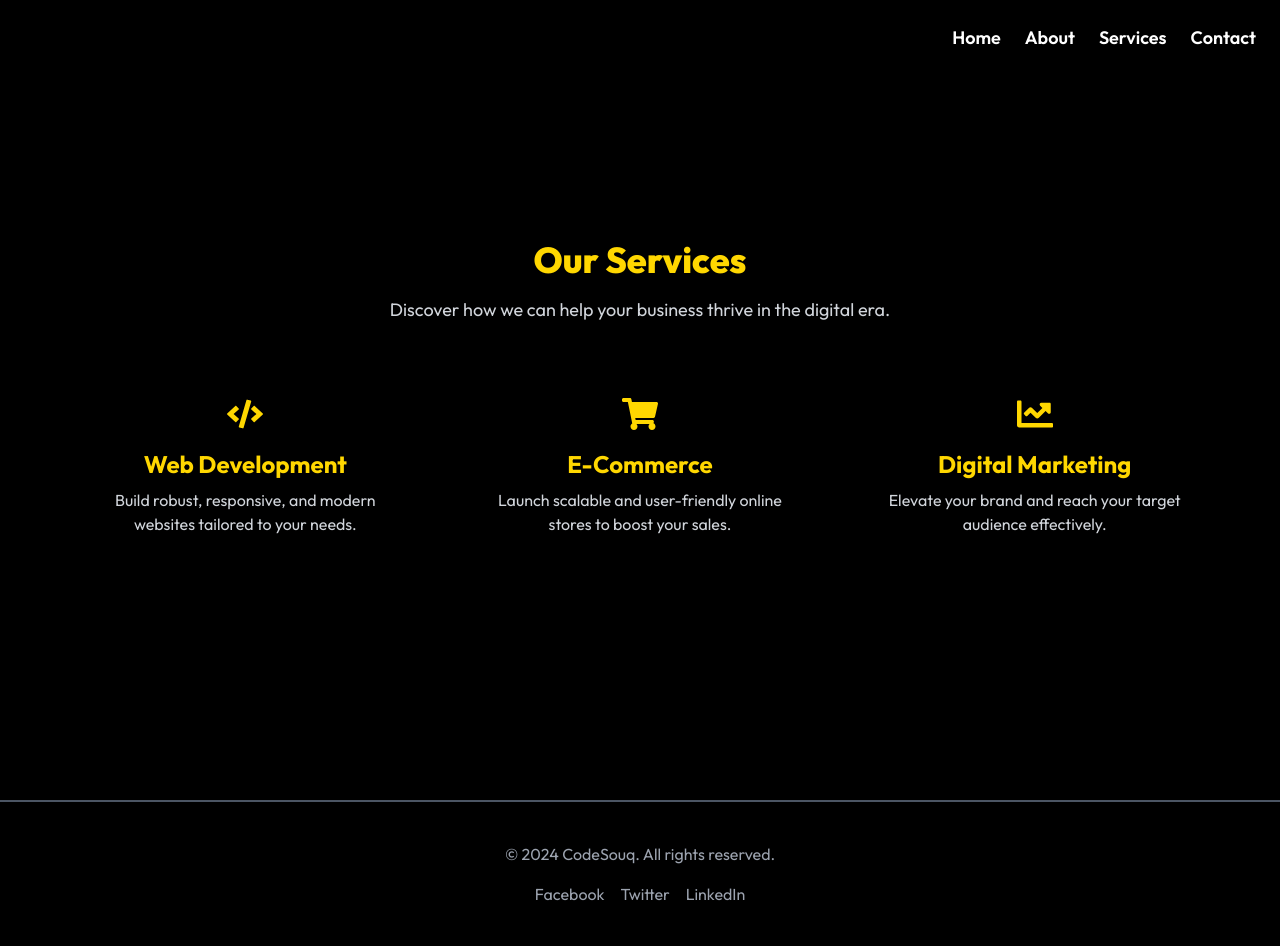
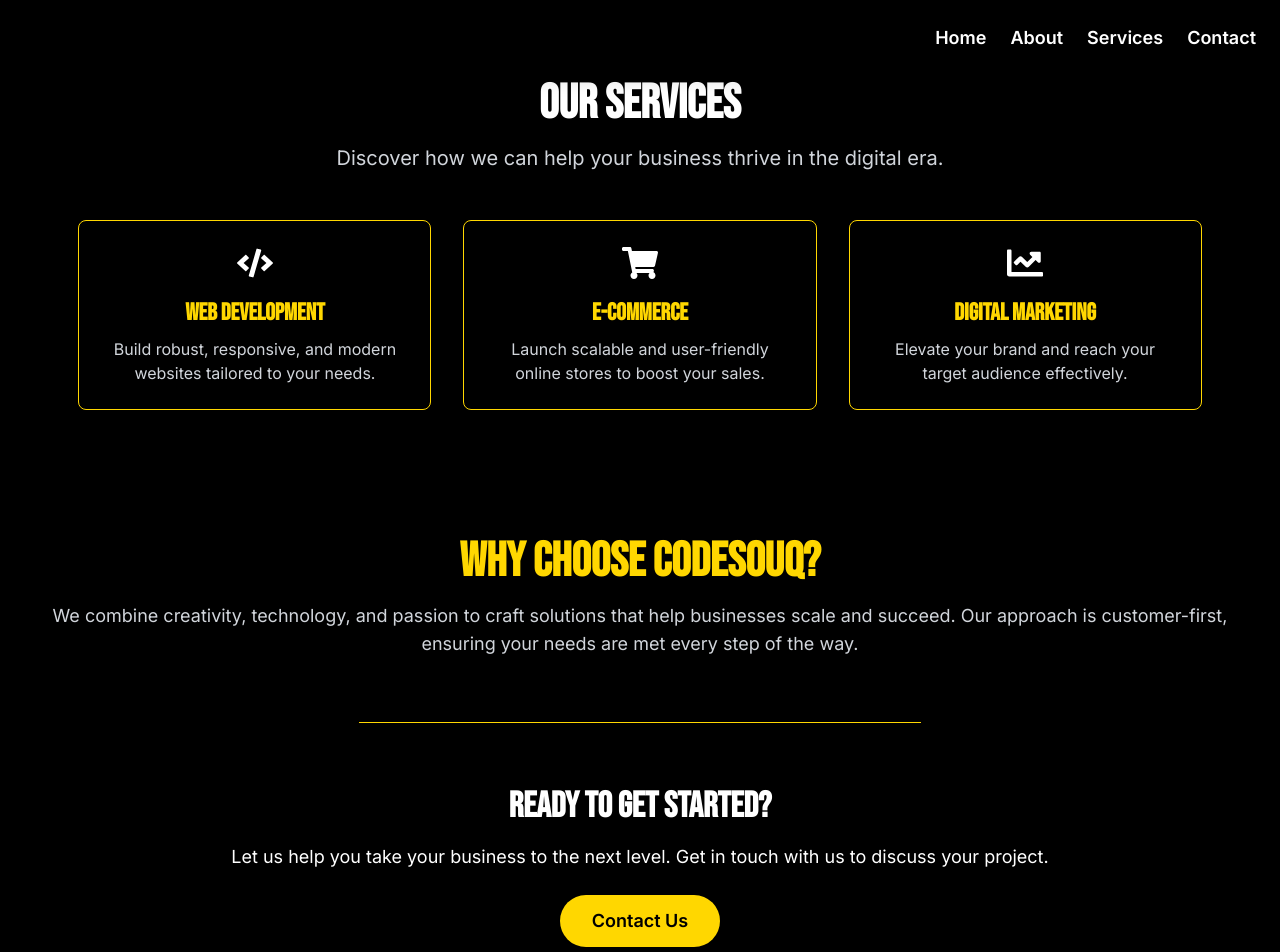
Before and after one commit to razique20/codeSouq, a React (Vite) app: page /services in a window 1280 px wide. Shown: the top 952 px of the page. Built offline with nearby package versions, Linux system fonts and the light colour scheme.

Commit message:
page formatted

```diff
--- a/src/index.css
+++ b/src/index.css
@@ -1,7 +1,13 @@
 @import url('https://fonts.googleapis.com/css2?family=Outfit:wght@100..900&display=swap');
+@import url('https://fonts.googleapis.com/css2?family=Inter:ital,opsz,wght@0,14..32,100..900;1,14..32,100..900&family=Outfit:wght@100..900&display=swap');
+@import url('https://fonts.googleapis.com/css2?family=Bebas+Neue&family=Inter:ital,opsz,wght@0,14..32,100..900;1,14..32,100..900&family=Outfit:wght@100..900&display=swap');
+*{
+  font-family: "Inter", serif;
+}
 
-*{
-  font-family: "Outfit", serif;
+
+h1,h2,h3,h4,h5,h6{
+  font-family: "Bebas Neue", sans-serif;
 }
 
 @tailwind base;
--- a/src/pages/About.jsx
+++ b/src/pages/About.jsx
@@ -1,9 +1,16 @@
 // src/pages/About.jsx
-import React from 'react';
 import { FaLightbulb, FaRocket, FaHandshake } from 'react-icons/fa';
 import { motion } from 'framer-motion'; // Import framer-motion
+import { useNavigate } from 'react-router-dom';
+const About = () => {
 
-const About = () => {
+
+    const navigate = useNavigate()
+
+    const handleLearnMoreClick = () => {
+        window.scrollTo(0, 0); // Scroll to the top of the page
+        navigate('/contact'); // Navigate to the /about page
+      };
   return (
     <div className="bg-black text-white py-10">
       {/* Hero Section */}
@@ -15,7 +22,7 @@
       >
         <div className="container mx-auto px-6 text-center">
           <motion.h1
-            className="text-5xl font-bold text-white mb-6"
+            className="text-5xl font-bold text-white mb-6 hover:text-gold"
             initial={{ y: -100, opacity: 0 }}
             animate={{ y: 0, opacity: 1 }}
             transition={{ duration: 0.8 }}
@@ -34,92 +41,71 @@
       </motion.section>
 
       {/* Mission, Vision, and Values */}
-      <motion.section
-        className="py-16"
-        initial={{ opacity: 0 }}
-        animate={{ opacity: 1 }}
-        transition={{ duration: 1 }}
-      >
+      <section className="py-16 w-[90%] mx-auto">
         <div className="container mx-auto px-6 grid md:grid-cols-3 gap-12">
           {/* Mission */}
-          <motion.div
-            className="text-center"
-            initial={{ x: -100, opacity: 0 }}
-            animate={{ x: 0, opacity: 1 }}
-            transition={{ duration: 0.8 }}
-          >
-            <FaLightbulb className="text-gold mx-auto text-6xl mb-6 transition duration-300 hover:text-yellow-500" />
-            <h2 className="text-2xl font-bold text-white mb-4">Our Mission</h2>
-            <p className="text-gray-400">
+          <div className="service-card p-8 flex flex-col items-center bg-black text-white rounded-xl shadow-xl border border-gold transition duration-300 hover:shadow-2xl hover:scale-105">
+            <FaLightbulb className="hover:text-gold text-6xl mb-4 transition duration-300 " />
+            <h2 className="text-2xl font-bold text-gold mb-2 text-center">Our Mission</h2>
+            <p className="text-gray-400 text-center">
               Empower businesses with tailored digital solutions that deliver results.
             </p>
-          </motion.div>
+            <p className="text-gray-400 text-center mt-4">
+              We strive to create custom digital solutions that drive success for your business. Let's work together to transform your ideas into reality.
+            </p>
+
+          </div>
 
           {/* Vision */}
-          <motion.div
-            className="text-center"
-            initial={{ x: 100, opacity: 0 }}
-            animate={{ x: 0, opacity: 1 }}
-            transition={{ duration: 0.8 }}
-          >
-            <FaRocket className="text-gold mx-auto text-6xl mb-6 transition duration-300 hover:text-yellow-500" />
-            <h2 className="text-2xl font-bold text-white mb-4">Our Vision</h2>
-            <p className="text-gray-400">
+          <div className="service-card p-8 flex flex-col items-center bg-black text-white rounded-xl shadow-xl border border-gold transition duration-300 hover:shadow-2xl hover:scale-105">
+            <FaRocket className="hover:text-gold text-6xl mb-4 transition duration-300" />
+            <h2 className="text-2xl font-bold text-gold mb-2 text-center">Our Vision</h2>
+            <p className="text-gray-400 text-center">
               To become Dubai’s most trusted partner for digital transformation.
             </p>
-          </motion.div>
+            <p className="text-gray-400 text-center mt-4">
+              Our vision is to push the boundaries of innovation and bring new, impactful technologies to your business.
+            </p>
+
+          </div>
 
           {/* Values */}
-          <motion.div
-            className="text-center"
-            initial={{ x: -100, opacity: 0 }}
-            animate={{ x: 0, opacity: 1 }}
-            transition={{ duration: 0.8 }}
-          >
-            <FaHandshake className="text-gold mx-auto text-6xl mb-6 transition duration-300 hover:text-yellow-500" />
-            <h2 className="text-2xl font-bold text-white mb-4">Our Values</h2>
-            <p className="text-gray-400">
+          <div className="service-card p-8 flex flex-col items-center bg-black text-white rounded-xl shadow-xl border border-gold transition duration-300 hover:shadow-2xl hover:scale-105">
+            <FaHandshake className="hover:text-gold text-6xl mb-4 transition duration-300 " />
+            <h2 className="text-2xl font-bold text-gold mb-2 text-center">Our Values</h2>
+            <p className="text-gray-400 text-center">
               Integrity, innovation, and a customer-first approach.
             </p>
-          </motion.div>
+            <p className="text-gray-400 text-center mt-4">
+              We prioritize transparency, continuous innovation, and customer satisfaction above all.
+            </p>
+
           </div>
-      </motion.section>
+        </div>
+      </section>
 
-      {/* Call-to-Action */}
-      <motion.section
-        className="py-16"
-        initial={{ opacity: 0 }}
-        animate={{ opacity: 1 }}
-        transition={{ duration: 1 }}
-      >
-        <div className="container mx-auto px-6 text-center">
+      {/* Additional CTA Section */}
+      <section className="bg-black text-white py-16 text-center">
         <motion.h2
-            className="text-4xl font-bold text-gold mb-6"
-            initial={{ y: -100, opacity: 0 }}
-            animate={{ y: 0, opacity: 1 }}
-            transition={{ duration: 0.8 }}
-          >
-            Let’s Build Your Digital Future
-          </motion.h2>
-          <motion.p
-            className="text-gray-400 max-w-2xl mx-auto mb-8"
+          className="text-4xl font-bold mb-4"
           initial={{ y: 50, opacity: 0 }}
           animate={{ y: 0, opacity: 1 }}
           transition={{ duration: 0.8 }}
         >
-            Transform your ideas into impactful solutions with CodeSouq. Together, we’ll redefine success in the digital age.
+          Ready to transform your business?
+        </motion.h2>
+        <motion.p
+          className="text-gray-400 mb-6"
+          initial={{ y: 50, opacity: 0 }}
+          animate={{ y: 0, opacity: 1 }}
+          transition={{ duration: 0.8, delay: 0.2 }}
+        >
+          Join CodeSouq and take the first step towards your digital future. We’re here to help you succeed.
         </motion.p>
-          <motion.a
-            href="/contact"
-            className="inline-block bg-gold text-black px-8 py-3 rounded-full text-lg font-semibold transition duration-300 hover:bg-yellow-500"
-            initial={{ y: 20, opacity: 0 }}
-            animate={{ y: 0, opacity: 1 }}
-            transition={{ duration: 0.6 }}
-          >
-            Get In Touch
-          </motion.a>
-        </div>
-      </motion.section>
+        <button onClick={handleLearnMoreClick} className="bg-gold text-black py-3 px-6 rounded-lg hover:bg-white hover:text-black transition duration-300">
+          Get Started
+        </button>
+      </section>
     </div>
   );
 };
--- a/src/pages/Home.jsx
+++ b/src/pages/Home.jsx
@@ -7,15 +7,15 @@
     <Hero />
     <section className="py-20">
       <div className="container mx-auto text-center">
-        <h2 className="text-3xl sm:text-4xl md:text-5xl font-bold mb-12 text-gold">What We Do</h2>
+        <h2 className="text-3xl sm:text-4xl md:text-5xl font-bold mb-12 hover:text-gold">What We Do</h2>
         <p className="text-lg sm:text-xl mb-12 text-gray-400">We help businesses grow, innovate, and stand out with our cutting-edge services.</p>
 
         <div className="grid grid-cols-1 sm:grid-cols-2 md:grid-cols-3 gap-12 w-[90%] mx-auto">
-          <div className="service-card p-6 sm:p-8 bg-black text-white rounded-xl shadow-xl hover:shadow-2xl transition-shadow duration-300">
+          <div className="service-card p-6 sm:p-8 bg-black text-white rounded-xl shadow-xl hover:shadow-2xl transition-shadow duration-300 border border-gold">
             <div className="text-5xl sm:text-6xl mb-4 text-gold">
               <i className="fas fa-laptop-code"></i> {/* Add your icon here */}
             </div>
-            <h3 className="text-xl sm:text-2xl font-bold text-gold mb-4">Web Development</h3>
+            <h3 className="text-xl sm:text-2xl font-bold text-gold mb-4 hover:text-white">Web Development</h3>
             <blockquote className="text-base sm:text-lg italic text-gray-300 mb-4">
               "Your website is the digital storefront to your business. Let’s make it shine."
             </blockquote>
@@ -24,11 +24,11 @@
             </p>
           </div>
 
-          <div className="service-card p-6 sm:p-8 bg-black text-white rounded-xl shadow-xl hover:shadow-2xl transition-shadow duration-300">
+          <div className="service-card p-6 sm:p-8 bg-black text-white  rounded-xl shadow-xl hover:shadow-2xl transition-shadow duration-300 border border-gold">
             <div className="text-5xl sm:text-6xl mb-4 text-gold">
               <i className="fas fa-store"></i> {/* Add your icon here */}
             </div>
-            <h3 className="text-xl sm:text-2xl font-bold text-gold mb-4">E-commerce Solutions</h3>
+            <h3 className="text-xl sm:text-2xl font-bold text-gold mb-4 hover:text-white">E-commerce Solutions</h3>
             <blockquote className="text-base sm:text-lg italic text-gray-300 mb-4">
               "Empowering your business with an online presence that converts visitors into customers."
             </blockquote>
@@ -37,11 +37,11 @@
             </p>
           </div>
 
-          <div className="service-card p-6 sm:p-8 bg-black text-white rounded-xl shadow-xl hover:shadow-2xl transition-shadow duration-300">
+          <div className="service-card p-6 sm:p-8 bg-black text-white rounded-xl shadow-xl hover:shadow-2xl transition-shadow duration-300 border border-gold">
             <div className="text-5xl sm:text-6xl mb-4 text-gold">
               <i className="fas fa-bullhorn"></i> {/* Add your icon here */}
             </div>
-            <h3 className="text-xl sm:text-2xl font-bold text-gold mb-4">Digital Marketing</h3>
+            <h3 className="text-xl sm:text-2xl font-bold text-gold hover:text-white mb-4">Digital Marketing</h3>
             <blockquote className="text-base sm:text-lg italic text-gray-300 mb-4">
               "We create digital strategies that connect with your audience and drive results."
             </blockquote>
--- a/src/pages/Services.jsx
+++ b/src/pages/Services.jsx
@@ -1,79 +1,141 @@
-// src/components/Services.jsx
 import { FaCode, FaShoppingCart, FaChartLine } from 'react-icons/fa';
 import { motion } from 'framer-motion'; // Import Framer Motion
+import { useNavigate } from 'react-router-dom';
+const Services = () => {
+const navigate = useNavigate()
 
-const Services = () => (
-  <motion.section
-    className="bg-black text-white py-20 min-h-screen items-center justify-center flex"
-    initial={{ opacity: 1 }}
-    animate={{ opacity: 1 }}
-    transition={{ duration: 1 }}
-  >
-    <div className="container mx-auto text-center">
+
+const handleLearnMoreClick = () => {
+    window.scrollTo(0, 0); // Scroll to the top of the page
+    navigate('/contact'); // Navigate to the /about page
+  };
+
+ return(
+  <section className="bg-black text-white pt-20 min-h-screen flex items-center justify-center">
+    <div className="container mx-auto px-4 text-center">
+      {/* Animated Headline */}
       <motion.h2
-        className="text-4xl font-extrabold text-gold"
-        initial={{ y: -100, opacity: 0 }}
+        className="text-3xl md:text-4xl lg:text-5xl font-extrabold"
+        initial={{ y: -50, opacity: 0 }}
         animate={{ y: 0, opacity: 1 }}
         transition={{ duration: 0.8 }}
       >
         Our Services
       </motion.h2>
+      {/* Animated Subheadline */}
       <motion.p
-        className="mt-4 text-lg text-gray-300"
+        className="mt-4 text-base md:text-lg lg:text-xl text-gray-300"
         initial={{ y: 50, opacity: 0 }}
         animate={{ y: 0, opacity: 1 }}
-        transition={{ duration: 0.8 }}
+        transition={{ duration: 0.8, delay: 0.2 }}
       >
         Discover how we can help your business thrive in the digital era.
       </motion.p>
+      {/* Service Cards */}
       <div className="mt-12 grid grid-cols-1 sm:grid-cols-2 md:grid-cols-3 gap-8 w-[90%] mx-auto">
         {/* Web Development */}
-        <motion.div
-          className="p-6 bg-black rounded-lg hover:shadow-xl transition"
-          initial={{ opacity: 0, y: 100 }}
-          animate={{ opacity: 1, y: 0 }}
-          transition={{ duration: 0.5, delay: 0.2 }}
-          whileHover={{ scale: 1.05 }} // Apply scale on hover
-        >
-          <FaCode className="text-gold text-4xl mx-auto mb-4" />
-          <h3 className="text-2xl font-bold text-gold">Web Development</h3>
-          <p className="mt-2 text-gray-300">
+        <div className="p-6 bg-black rounded-lg hover:shadow-xl transition relative border border-gold">
+          <FaCode className="hover:text-gold text-4xl mx-auto mb-4" />
+          <h3 className="text-xl md:text-2xl font-bold text-gold">Web Development</h3>
+          <p className="mt-2 text-sm md:text-base text-gray-300">
             Build robust, responsive, and modern websites tailored to your needs.
           </p>
-        </motion.div>
+          {/* Small Gold Border */}
+          {/* <div className="absolute left-1/2 bottom-0 transform -translate-x-1/2 w-1/3 h-1 bg-gold"></div> */}
+        </div>
 
         {/* E-Commerce */}
-        <motion.div
-          className="p-6 bg-black rounded-lg hover:shadow-xl transition"
-          initial={{ opacity: 0, y: 100 }}
-          animate={{ opacity: 1, y: 0 }}
-          transition={{ duration: 0.5, delay: 0.4 }}
-          whileHover={{ scale: 1.05 }} // Apply scale on hover
-        >
-          <FaShoppingCart className="text-gold text-4xl mx-auto mb-4" />
-          <h3 className="text-2xl font-bold text-gold">E-Commerce</h3>
-          <p className="mt-2 text-gray-300">
+        <div className="p-6 bg-black rounded-lg hover:shadow-xl transition relative border border-gold">
+          <FaShoppingCart className="hover:text-gold text-4xl mx-auto mb-4" />
+          <h3 className="text-xl md:text-2xl font-bold text-gold">E-Commerce</h3>
+          <p className="mt-2 text-sm md:text-base text-gray-300">
             Launch scalable and user-friendly online stores to boost your sales.
           </p>
-        </motion.div>
+          {/* Small Gold Border */}
+          {/* <div className="absolute left-1/2 bottom-0 transform -translate-x-1/2 w-1/3 h-1 bg-gold"></div> */}
+        </div>
 
         {/* Digital Marketing */}
-        <motion.div
-          className="p-6 bg-black rounded-lg hover:shadow-xl transition"
-          initial={{ opacity: 0, y: 100 }}
-          animate={{ opacity: 1, y: 0 }}
-          transition={{ duration: 0.5, delay: 0.6 }}
-          whileHover={{ scale: 1.05 }} // Apply scale on hover
-        >
-          <FaChartLine className="text-gold text-4xl mx-auto mb-4" />
-          <h3 className="text-2xl font-bold text-gold">Digital Marketing</h3>
-          <p className="mt-2 text-gray-300">
+        <div className="p-6 bg-black rounded-lg hover:shadow-xl transition relative border border-gold">
+          <FaChartLine className="hover:text-gold text-4xl mx-auto mb-4" />
+          <h3 className="text-xl md:text-2xl font-bold text-gold">Digital Marketing</h3>
+          <p className="mt-2 text-sm md:text-base text-gray-300">
             Elevate your brand and reach your target audience effectively.
           </p>
-        </motion.div>
+          {/* Small Gold Border */}
+          {/* <div className="absolute left-1/2 bottom-0 transform -translate-x-1/2 w-1/3 h-1 bg-gold"></div> */}
+        </div>
       </div>
+
+      {/* Additional Section - Why Choose Us */}
+      <motion.section
+        className="py-16 bg-black text-white mt-16"
+        initial={{ opacity: 0 }}
+        animate={{ opacity: 1 }}
+        transition={{ duration: 1 }}
+      >
+        <div className="container mx-auto px-6 text-center">
+          <motion.h2
+            className="text-3xl md:text-4xl lg:text-5xl font-extrabold text-gold"
+            initial={{ y: -50, opacity: 0 }}
+            animate={{ y: 0, opacity: 1 }}
+            transition={{ duration: 0.8 }}
+          >
+            Why Choose CodeSouq?
+          </motion.h2>
+          <motion.p
+            className="mt-4 text-lg text-gray-300"
+            initial={{ y: 50, opacity: 0 }}
+            animate={{ y: 0, opacity: 1 }}
+            transition={{ duration: 0.8, delay: 0.2 }}
+          >
+            We combine creativity, technology, and passion to craft solutions that help businesses scale and succeed. Our approach is customer-first, ensuring your needs are met every step of the way.
+          </motion.p>
+        </div>
+      </motion.section>
+
+      {/* Call to Action Section */}
+
+      <div className='border-t border-gold w-[45%] mx-auto'>
+
+      </div>
+      <motion.section
+        className="py-16 bg-black text-white "
+        initial={{ opacity: 0 }}
+        animate={{ opacity: 1 }}
+        transition={{ duration: 1 }}
+      >
+        <div className="container mx-auto px-6 text-center">
+          <motion.h2
+            className="text-3xl md:text-4xl font-extrabold"
+            initial={{ y: -50, opacity: 0 }}
+            animate={{ y: 0, opacity: 1 }}
+            transition={{ duration: 0.8 }}
+          >
+            Ready to get started?
+          </motion.h2>
+          <motion.p
+            className="mt-4 text-lg text-white"
+            initial={{ y: 50, opacity: 0 }}
+            animate={{ y: 0, opacity: 1 }}
+            transition={{ duration: 0.8, delay: 0.2 }}
+          >
+            Let us help you take your business to the next level. Get in touch with us to discuss your project.
+          </motion.p>
+          <motion.button
+            className="mt-6 px-8 py-3 text-lg font-semibold bg-gold text-black rounded-full hover:bg-white transition"
+            initial={{ y: 50, opacity: 0 }}
+            animate={{ y: 0, opacity: 1 }}
+            transition={{ duration: 0.8, delay: 0.4 }}
+            onClick={handleLearnMoreClick}
+          >
+            Contact Us
+          </motion.button>
+        </div>
+      </motion.section>
     </div>
-  </motion.section>
+  </section>
 );
+}
 
 export default Services;
```
Also changed, not shown: src/pages/Contact.jsx (+32 -56 lines). Lines whose indentation alone changed are shown as unchanged.
